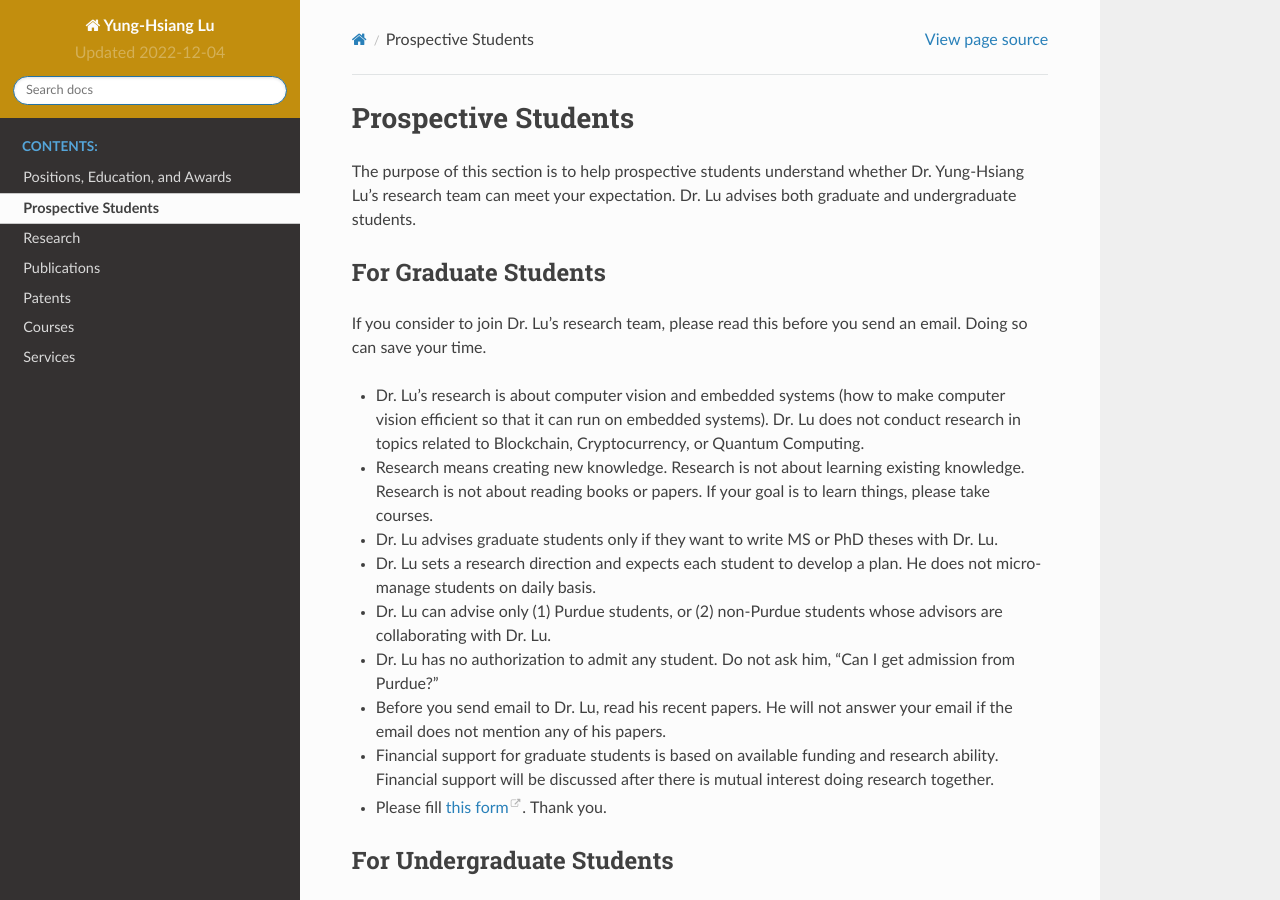
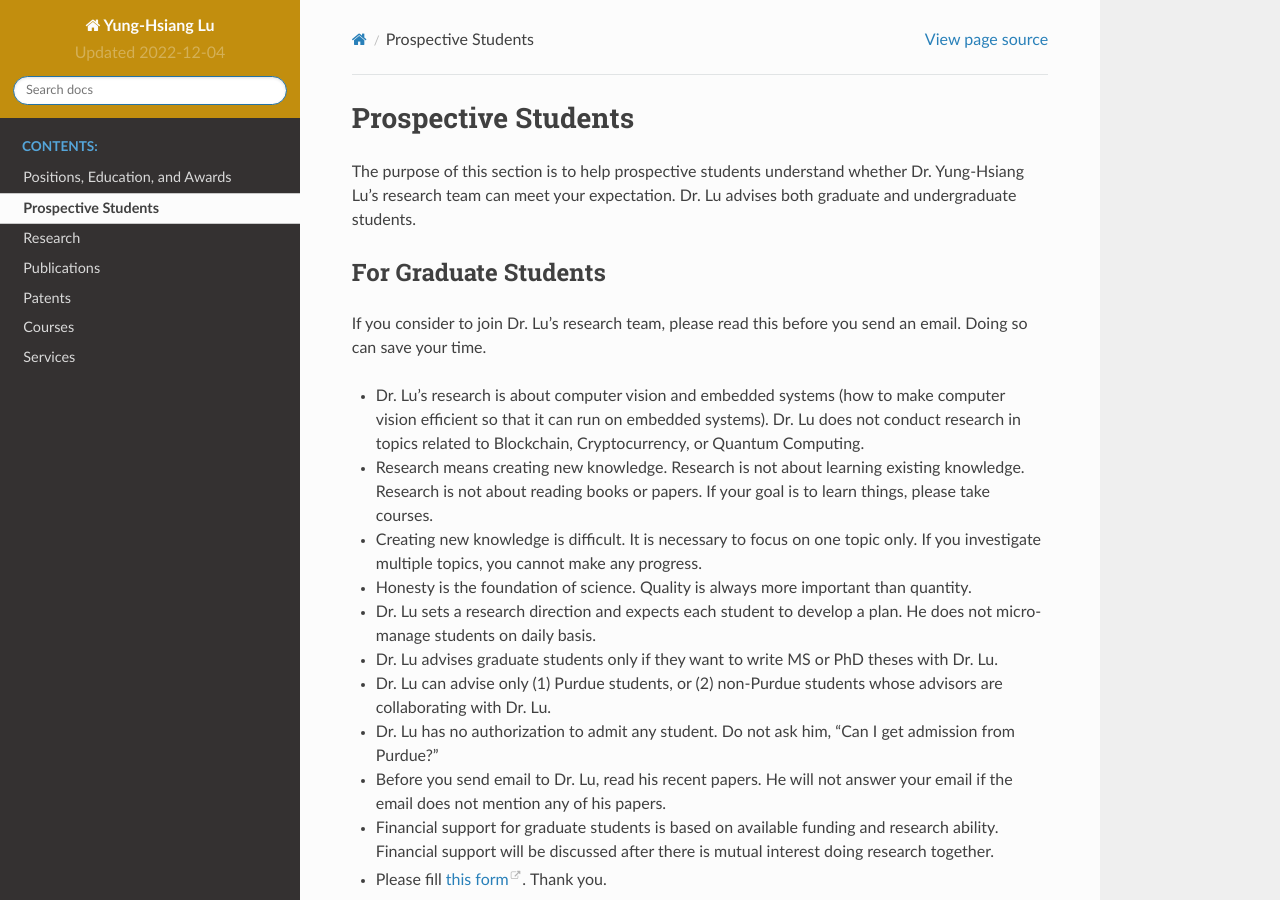
Before and after one commit to luyunghsiang/yhluweb, a Sphinx documentation site: the page built from source/prospective.rst, in a window 1280 px wide and 900 px high. Built offline with Sphinx 7.4.7 and the Read the Docs theme 2.0.0, drawn with Linux system fonts in a browser that asks for light colours.

Commit message:
add more information

```diff
--- a/source/prospective.rst
+++ b/source/prospective.rst
@@ -20,11 +20,18 @@ before you send an email. Doing so can save your time.
   learning existing knowledge. Research is not about reading books or
   papers. If your goal is to learn things, please take courses.
 
-- Dr. Lu advises graduate students only if they want to write MS or
-  PhD theses with Dr. Lu.
+- Creating new knowledge is difficult. It is necessary to focus on one
+  topic only. If you investigate multiple topics, you cannot make any
+  progress.
+
+- Honesty is the foundation of science. Quality is always more
+  important than quantity.
 
 - Dr. Lu sets a research direction and expects each student to develop
   a plan. He does not micro-manage students on daily basis.
+
+- Dr. Lu advises graduate students only if they want to write MS or
+  PhD theses with Dr. Lu.
 
 - Dr. Lu can advise only (1) Purdue students, or (2) non-Purdue
   students whose advisors are collaborating with Dr. Lu.
```
